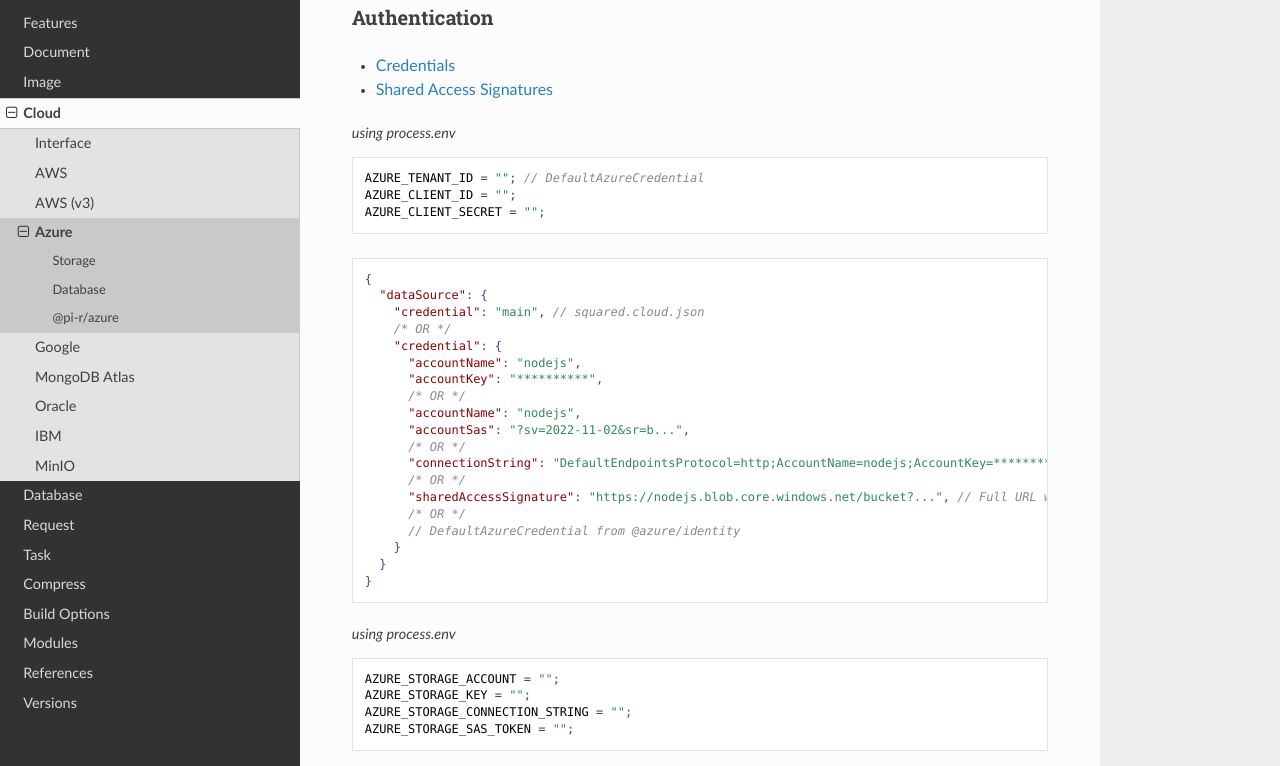
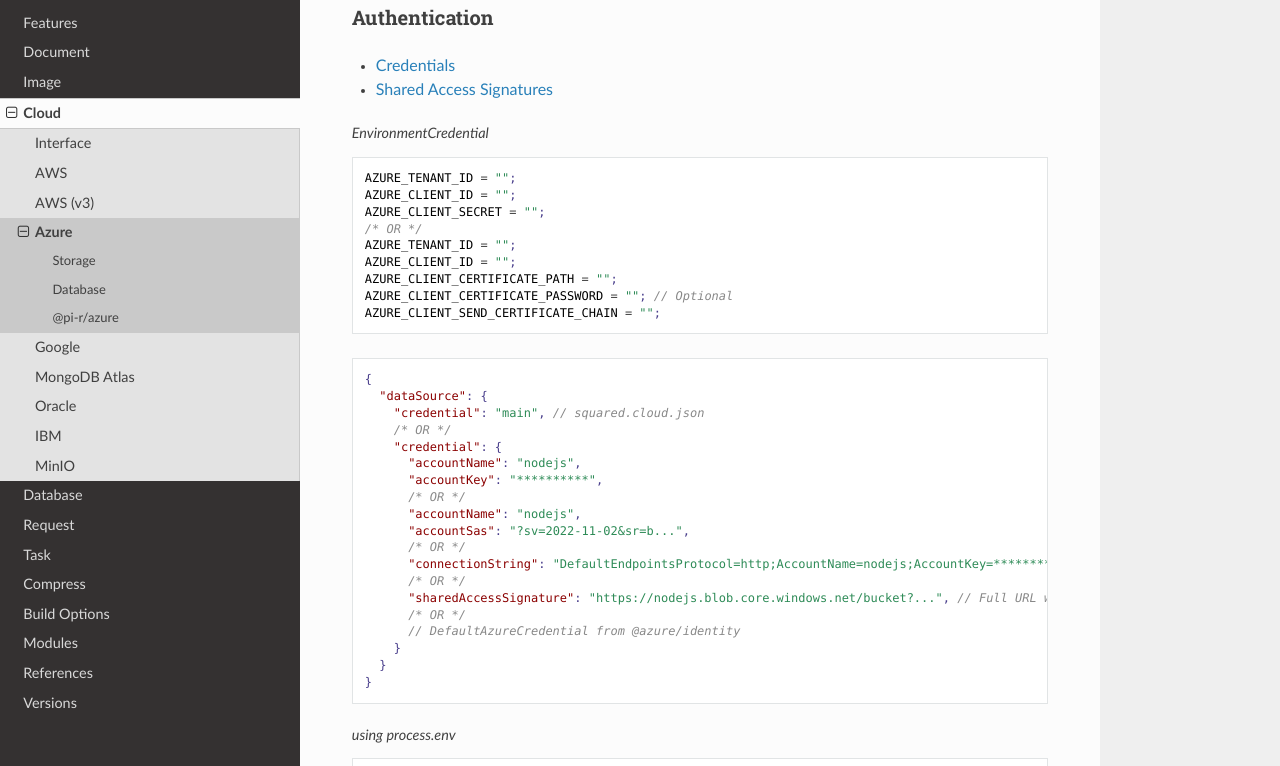
Before and after one commit to anpham6/chrome-docs, a Sphinx documentation site: the page built from source/cloud/azure.rst, in a window 1280 px wide and 900 px high, scrolled down 739 px, cut to the strip 134-900 px from the top of the window. Built offline with Sphinx 7.4.7 and the Read the Docs theme 3.1.0, drawn with Linux system fonts in a browser that asks for light colours; some of the changed text lies outside the part shown.

Commit message:
Azure: EnvironmentCredential certificate variables are supported.

```diff
--- a/source/cloud/azure.rst
+++ b/source/cloud/azure.rst
@@ -47,11 +47,17 @@
 - `Shared Access Signatures <https://learn.microsoft.com/en-us/azure/storage/common/storage-sas-overview>`_
 
 .. code-block:: javascript
-  :caption: using process.env
+  :caption: EnvironmentCredential
 
-  AZURE_TENANT_ID = ""; // DefaultAzureCredential
+  AZURE_TENANT_ID = "";
   AZURE_CLIENT_ID = "";
   AZURE_CLIENT_SECRET = "";
+  /* OR */
+  AZURE_TENANT_ID = "";
+  AZURE_CLIENT_ID = "";
+  AZURE_CLIENT_CERTIFICATE_PATH = "";
+  AZURE_CLIENT_CERTIFICATE_PASSWORD = ""; // Optional
+  AZURE_CLIENT_SEND_CERTIFICATE_CHAIN = "";
 
 ::
 
@@ -289,6 +295,10 @@
 @pi-r/azure
 ===========
 
+.. versionchanged:: 0.11.0
+
+  - *EnvironmentCredential* from **@azure/identity** is enforced when qualified for default authentication.
+
 .. versionadded:: 0.10.2
 
   - *AzureDatabaseQuery* property **params** as :target:`OperationInput[]` for Bulk API was implemented.
```
